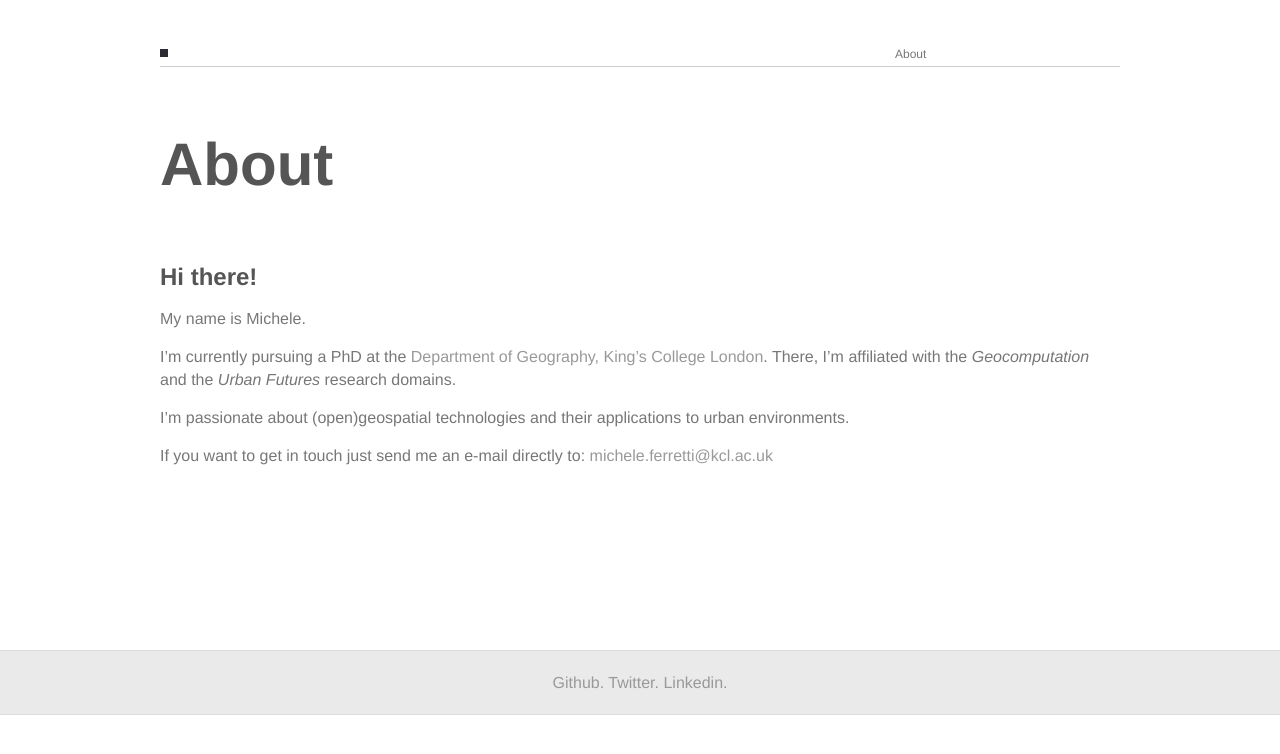
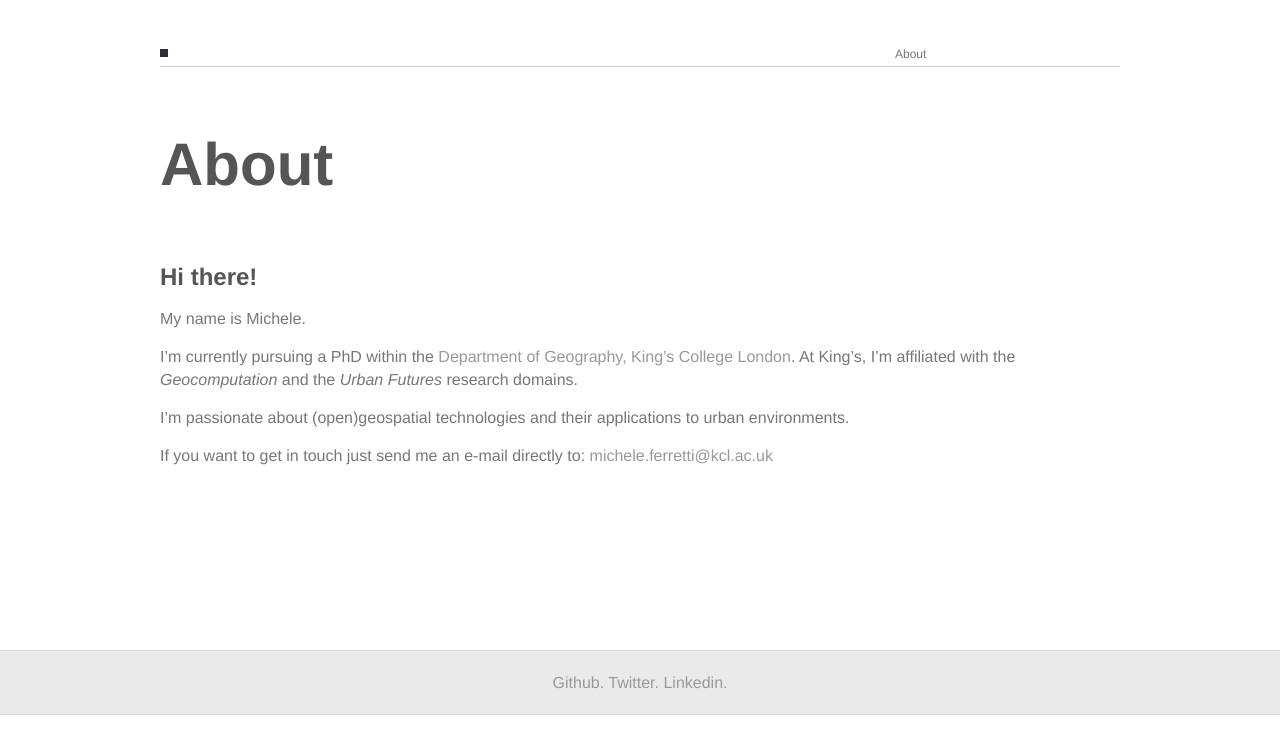
Before and after one commit to miccferr/personal-website, a Jekyll site: the page built from about.md, in a window 1280 px wide. Shown: the top 754 px of the page. Built offline with Jekyll 4.4.1, drawn with Linux system fonts in a browser that asks for light colours; nearby versions of some CDN libraries.

Commit message:
minor modifications

```diff
--- a/_layouts/post.html
+++ b/_layouts/post.html
@@ -18,7 +18,7 @@ layout: default
   <!-- Video -->
     <br>
     {% if page.video-bool == true %}
-      <video src="{{ site.url }}{{ page.video-url }}" autoplay width="50%" >
+      <video src="{{ site.baseurl }}{{ page.video-url }}" autoplay width="50%" >
         Sorry, your browser doesn't support embedded videos,
         but don't worry, you can <a href="{{ site.baseurl }}{{ page.video-url }}">download it</a>
         and watch it with your favorite video player!
--- a/about.md
+++ b/about.md
@@ -10,7 +10,7 @@ permalink: /about/
 
 My name is Michele.
 
-I'm currently pursuing a PhD at the [Department of Geography, King's College London](http://www.kcl.ac.uk/sspp/departments/geography/index.aspx). There, I'm affiliated with the _Geocomputation_ and the _Urban Futures_ research domains.
+I'm currently pursuing a PhD within the [Department of Geography, King's College London](http://www.kcl.ac.uk/sspp/departments/geography/index.aspx). At King's, I'm affiliated with the _Geocomputation_ and the _Urban Futures_ research domains.
 
 I'm passionate about (open)geospatial technologies and their applications to urban environments.
 
```
Also changed, not shown: 2 other files.
